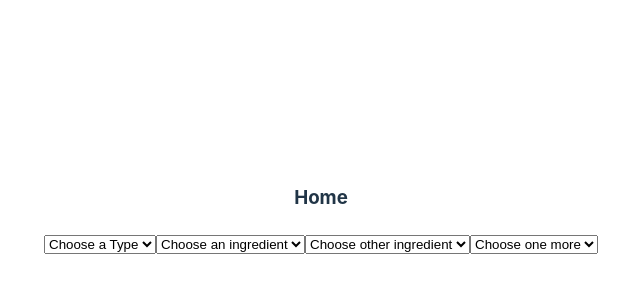
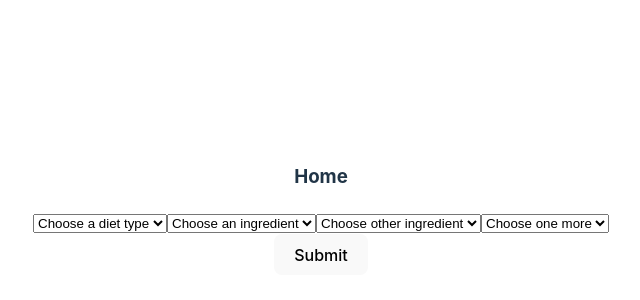
Before and after one commit to No-Country/s11-01-m-node-react, a React (Vite) app in the folder client/: page / in a window 1280 px wide. Shown: the part 190-490 px from the top of the page, without its empty margins (319-959 px from the left). Built offline with nearby package versions, Linux system fonts and the light colour scheme.

Commit message:
create diferent lists

```diff
--- a/client/src/Components/Home/SearchRecipies.jsx
+++ b/client/src/Components/Home/SearchRecipies.jsx
@@ -1,32 +1,49 @@
-import { useState } from "react"
-const types=[
-  "vegan", "vegetarian", "lowfat","glutenfree"
-]
-const ingredients=[
-  "meet", "chiken", "milk","bananas", "apples", "eggs", "flour", "bacon", "butter", "onions", "tomatoes"
-]
+import { useState, useEffect } from "react"
+import dietTexts from "../../assets/Texts/diets.json"
+
 const SearchRecipies = () => {
+  const dietData= dietTexts
   const [userSelection, setUserSelection]= useState({
-    foodType:"",
-    ingredients1: "",
-    ingredients2: "",
-    ingredients3: ""
+    dietType:"",
+    firstIngredient: "",
+    secondIngredient: "" || null,
+    thirdIngredient: "" || null
   })
+  const [ingredients, setIngredients]= useState([])
 
-  const secondIngredientList = ingredients.filter(ingredient => ingredient !== userSelection.ingredients1);
-  const lastIngredientList = secondIngredientList.filter(secondIngredientList => secondIngredientList !== userSelection.ingredients2)
+  useEffect(() => {
+    if (userSelection.dietType) {
+      const selectedIngredients = dietData.lists[userSelection.dietType];
+      setIngredients(selectedIngredients);
+    } else {
+      setIngredients([]);
+    }
+  }, [userSelection.dietType]);
+
+ console.log(userSelection)
+
+  const secondIngredientList = ingredients.filter(ingredient => ingredient !== userSelection.firstIngredient);
+  const lastIngredientList = secondIngredientList.filter(secondIngredientList => secondIngredientList !== userSelection.secondIngredient);
+
+  const handleFormSubmit = (e) => {
+    e.preventDefault();
+
+    console.log("User Selection:", userSelection);
+  };
 
   return (
     <>
-    <select value={userSelection.foodType} onChange={(e) => setUserSelection({ ...userSelection, foodType: e.target.value })}>
-             <option value="">Choose a Type</option>
-             {types.map((item, key) => (
+    <form onSubmit={handleFormSubmit}>
+    <select value={userSelection.dietType}
+    onChange={(e) => setUserSelection({ ...userSelection, dietType: e.target.value })}>
+             <option value="">Choose a diet type</option>
+             {dietData.diets.types.map((item, key) => (
           <option key={key} value={item}>
             {item}
           </option>
         ))}
       </select>
-      <select value={userSelection.ingredients1} onChange={(e) => setUserSelection({ ...userSelection, ingredients1: e.target.value })}>
+      <select value={userSelection.firstIngredient} onChange={(e) => setUserSelection({ ...userSelection, firstIngredient: e.target.value })}>
              <option value="">Choose an ingredient</option>
              {ingredients.map((item, key) => (
           <option key={key} value={item}>
@@ -34,7 +51,7 @@ const SearchRecipies = () => {
           </option>
         ))}
       </select>
-      <select value={userSelection.ingredients2} onChange={(e) => setUserSelection({ ...userSelection, ingredients2: e.target.value })}>
+      <select value={userSelection.secondIngredient} onChange={(e) => setUserSelection({ ...userSelection, secondIngredient: e.target.value })}>
              <option value="">Choose other ingredient</option>
              {secondIngredientList.map((item, key) => (
           <option key={key} value={item}>
@@ -42,7 +59,7 @@ const SearchRecipies = () => {
           </option>
         ))}
       </select>
-      <select value={userSelection.ingredients3} onChange={(e) => setUserSelection({ ...userSelection, ingredients3: e.target.value })}>
+      <select value={userSelection.thirdIngredient} onChange={(e) => setUserSelection({ ...userSelection, thirdIngredient: e.target.value })}>
              <option value="">Choose one more</option>
              {lastIngredientList.map((item, key) => (
           <option key={key} value={item}>
@@ -50,6 +67,10 @@ const SearchRecipies = () => {
           </option>
         ))}
       </select>
+      <div>
+      <button type="submit">Submit</button>
+      </div>
+      </form>
     </>
   )
 }
--- /dev/null
+++ b/client/src/assets/Texts/diets.json
@@ -0,0 +1,192 @@
+{
+    "diets": {
+      "types": [
+        "vegan",
+        "vegetarian",
+        "glutenfree",
+        "dairyFree",
+        "cheap",
+        "lowFodmap",
+        "veryPopular",
+        "sustainable"
+      ]
+    },
+    "lists": {
+      "vegan": [
+        "Tofu",
+        "Chickpeas",
+        "Lentils",
+        "Quinoa",
+        "Rice",
+        "Black Beans",
+        "Kidney Beans",
+        "Mushrooms",
+        "Spinach",
+        "Kale",
+        "Zucchini",
+        "Bell Peppers",
+        "Onions",
+        "Garlic",
+        "Tomatoes",
+        "Cauliflower",
+        "Broccoli",
+        "Carrots",
+        "Sweet Potatoes",
+        "Avocado"
+      ],
+      "vegetarian": [
+        "Eggs",
+        "Cheese",
+        "Milk",
+        "Yogurt",
+        "Butter",
+        "Cottage Cheese",
+        "Paneer",
+        "Cauliflower",
+        "Broccoli",
+        "Spinach",
+        "Kale",
+        "Zucchini",
+        "Bell Peppers",
+        "Onions",
+        "Garlic",
+        "Tomatoes",
+        "Mushrooms",
+        "Black Beans",
+        "Kidney Beans",
+        "Quinoa"
+      ],
+      "glutenfree": [
+        "Rice",
+        "Quinoa",
+        "Lentils",
+        "Chickpeas",
+        "Corn",
+        "Buckwheat",
+        "Amaranth",
+        "Tofu",
+        "Mushrooms",
+        "Spinach",
+        "Kale",
+        "Zucchini",
+        "Bell Peppers",
+        "Onions",
+        "Garlic",
+        "Tomatoes",
+        "Cauliflower",
+        "Broccoli",
+        "Carrots",
+        "Eggplant"
+      ],
+      "dairyFree": [
+        "Chicken",
+        "Turkey",
+        "Salmon",
+        "Tuna",
+        "Shrimp",
+        "Eggs",
+        "Beef",
+        "Pork",
+        "Lamb",
+        "Almond Milk",
+        "Soy Milk",
+        "Coconut Milk",
+        "Oat Milk",
+        "Cashews",
+        "Almonds",
+        "Rice",
+        "Quinoa",
+        "Avocado",
+        "Spinach",
+        "Broccoli"
+      ],
+      "cheap": [
+        "Rice",
+        "Pasta",
+        "Potatoes",
+        "Tomatoes",
+        "Onions",
+        "Sugar",
+        "Carrots",
+        "Cabbage",
+        "Beans",
+        "Lentils",
+        "Eggs",
+        "Tuna",
+        "Beef",
+        "Chicken",
+        "Lettuce",
+        "Bread",
+        "Peanut",
+        "Cereal",
+        "Oats",
+        "Bananas"
+      ],
+      "lowFodmap": [
+        "Chicken",
+        "Turkey",
+        "Salmon",
+        "Tuna",
+        "Shrimp",
+        "Eggs",
+        "Carrots",
+        "Zucchini",
+        "Spinach",
+        "Kale",
+        "Peppers",
+        "Potatoes",
+        "Tomatoes",
+        "Parsley",
+        "Chives",
+        "Rice",
+        "Quinoa",
+        "Oats",
+        "Coconut Milk",
+        "Almond Butter"
+      ],
+      "veryPopular": [
+        "Rice",
+        "Pasta",
+        "Potatoes",
+        "Tomatoes",
+        "Onions",
+        "Sugar",
+        "Carrots",
+        "Cabbage",
+        "Beans",
+        "Strawberries",
+        "Eggs",
+        "Tuna",
+        "Beef",
+        "Chicken",
+        "Lettuce",
+        "Bread",
+        "Peanut",
+        "Cereal",
+        "Oats",
+        "Bananas"
+      ],
+      "sustainable": [
+        "Quinoa",
+        "Lentils",
+        "Mushrooms",
+        "Spinach",
+        "Kale",
+        "Zucchini",
+        "Tomatoes",
+        "Carrots",
+        "Broccoli",
+        "Cauliflower",
+        "Eggplant",
+        "Onions",
+        "Almonds",
+        "Walnuts",
+        "Tofu",
+        "Lettuce",
+        "Sugar",
+        "Butter",
+        "Peanut",
+        "Chicken"
+      ]
+    }
+  }
```
